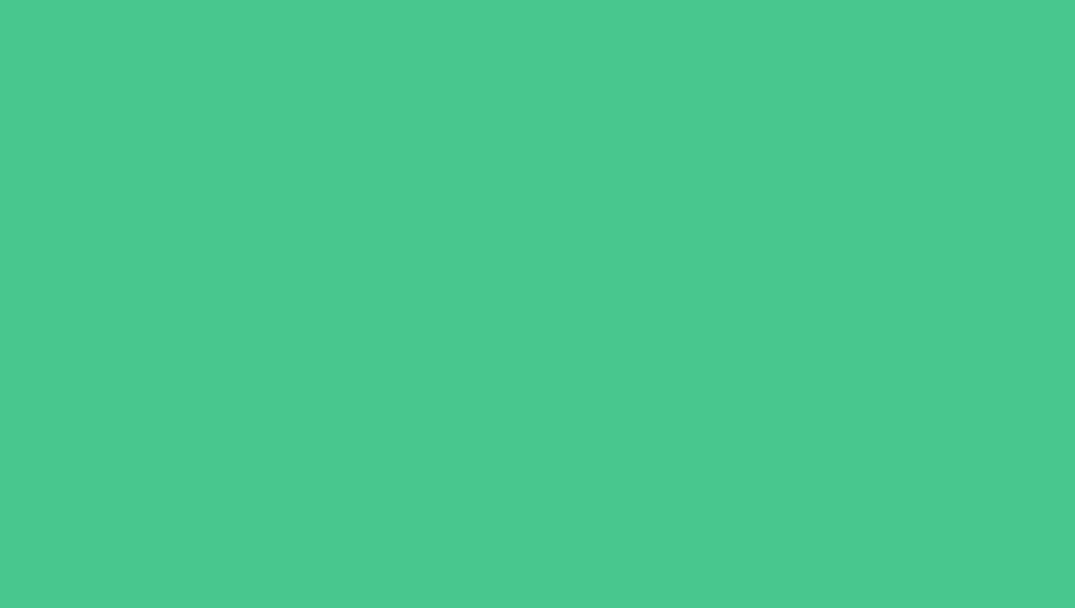
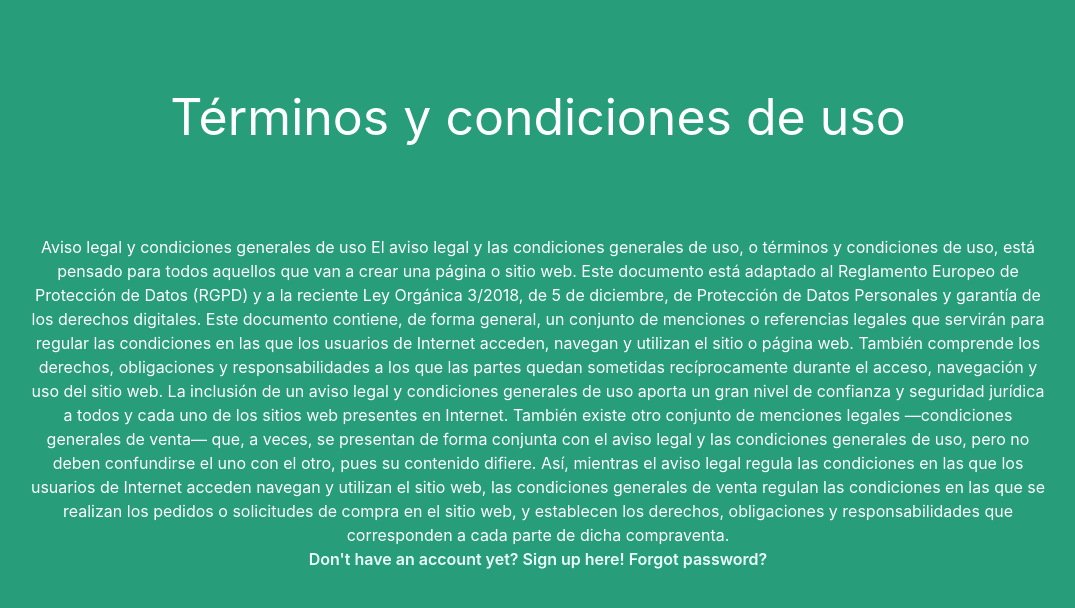
Before and after one commit to dannyjavi/cabify-frontend, a Vue app: page /terms in a window 1280 px wide. Shown: the top 608 px of the page, without its empty margins (102-1177 px from the left). Built offline with nearby package versions, Linux system fonts and the light colour scheme.

Commit message:
search page añadida

```diff
--- a/package.json
+++ b/package.json
@@ -7,8 +7,10 @@
     "build": "vue-cli-service build"
   },
   "dependencies": {
+    "axios": "^0.21.0",
     "core-js": "^3.6.5",
     "vue": "^2.6.11",
+    "vue-axios": "^3.1.3",
     "vue-router": "^3.2.0",
     "vuex": "^3.4.0"
   },
--- a/public/index.html
+++ b/public/index.html
@@ -1,5 +1,5 @@
 <!DOCTYPE html>
-<html lang="en" class="has-background-success">
+<html lang="en" style="background-color: #279D79;">
   <head>
     <meta charset="utf-8">
     <meta http-equiv="X-UA-Compatible" content="IE=edge">
--- a/src/App.vue
+++ b/src/App.vue
@@ -1,17 +1,14 @@
 <template>
   <div id="app">
-    <MainNav />
     <router-view />
-    <MainFooter />
   </div>
 </template>
 
 <script>
-import MainNav from './components/MainNav'
 import MainFooter from './components/MainFooter'
 export default {
   name: 'App',
-  components: { MainNav, MainFooter }
+  components: { MainFooter }
 }
 </script>
 
--- a/src/components/MainNav.vue
+++ /dev/null
@@ -1,13 +0,0 @@
-<template>
-
-</template>
-
-<script>
-export default {
-  name: 'MainNav'
-}
-</script>
-
-<style>
-
-</style>
--- a/src/components/Map.vue
+++ b/src/components/Map.vue
@@ -1,33 +1,35 @@
 <template>
-  <div class="container mt-6">
-    <div id="mapid"></div>
-  </div>
+  <div id="mapid" class="container"></div>
 </template>
 
 <script>
 export default {
-  name: 'Map',
+  name: "Map",
   mounted() {
-    let mymap = L.map('mapid').setView([36.72, -4.42], 15);
-    mymap.locate({ enableHighAccuracy: true })
-    mymap.locate({ setView: true })
-    let tileURL = 'https://api.mapbox.com/styles/v1/{id}/tiles/{z}/{x}/{y}?access_token=pk.eyJ1IjoibWFwYm94IiwiYSI6ImNpejY4NXVycTA2emYycXBndHRqcmZ3N3gifQ.rJcFIG214AriISLbB6B5aw'
-  	L.tileLayer( tileURL, {
-    minZoom: 14,
-		maxZoom: 16,
-		id: 'mapbox/streets-v11',
-		tileSize: 512,
-		zoomOffset: -1
-  }).addTo(mymap);
-  mymap.on('locationfound', e => {
-    const coords = [e.latlng.lat, e.latlng.lng]
-    let marker = L.marker(coords).bindPopup('You are here!').addTo(mymap)
-    console.log(e)
-  })
-  }
-}
+    let mymap = L.map("mapid").setView([36.72, -4.42], 15);
+    mymap.locate({ enableHighAccuracy: true });
+    mymap.locate({ setView: true });
+    let tileURL =
+      "https://api.mapbox.com/styles/v1/{id}/tiles/{z}/{x}/{y}?access_token=pk.eyJ1IjoibWFwYm94IiwiYSI6ImNpejY4NXVycTA2emYycXBndHRqcmZ3N3gifQ.rJcFIG214AriISLbB6B5aw";
+    L.tileLayer(tileURL, {
+      minZoom: 14,
+      maxZoom: 16,
+      id: "mapbox/streets-v11",
+      tileSize: 512,
+      zoomOffset: -1,
+    }).addTo(mymap);
+    mymap.on("locationfound", (e) => {
+      const coords = [e.latlng.lat, e.latlng.lng];
+      let marker = L.marker(coords).bindPopup("You are here!").addTo(mymap);
+      console.log(e);
+    });
+  },
+};
 </script>
 
 <style>
-  #mapid { height: 80vh; border: 4px black solid;}
+#mapid {
+  height: 60vh;
+  width: 100vw;
+}
 </style>
--- a/src/main.js
+++ b/src/main.js
@@ -2,8 +2,12 @@ import Vue from "vue";
 import App from "./App.vue";
 import router from "./router";
 import store from "./store";
+import VueAxios from 'vue-axios'
+import axios from 'axios'
 
 Vue.config.productionTip = false;
+
+Vue.use(VueAxios, axios)
 
 new Vue({
   router,
--- a/src/pages/HomePage.vue
+++ b/src/pages/HomePage.vue
@@ -1,6 +1,31 @@
 <template>
   <div>
-    <Map />
+    <header class="mt-6">
+      <p class="title is-2 has-text-centered has-text-white">
+        Welcome to <span class="is-italic">CoffeBy</span>
+      </p>
+    </header>
+    <section class="card-content container">
+      <div class="field">
+        <p class="control">
+          <router-link to="/login">
+            <button class="button is-white is-focused is-medium is-fullwidth title">
+              Login
+            </button>
+          </router-link>
+        </p>
+      </div>
+      <br>
+      <div class="field">
+        <p class="control">
+          <router-link to="/register">
+            <button class="button is-white is-focused is-medium is-fullwidth title">
+              Create Account
+            </button>
+          </router-link>
+        </p>
+      </div>
+    </section>
   </div>
 </template>
 
@@ -8,7 +33,6 @@
 import Map from '../components/Map'
 export default {
   name: "HomePage",
-  components: { Map }
 };
 </script>
 
--- a/src/pages/LoginPage.vue
+++ b/src/pages/LoginPage.vue
@@ -1,12 +1,14 @@
 <template>
   <div>
     <header class="mt-6">
-      <p class="title is-2 has-text-centered has-text-white">Account Login</p>
+      <p class="title is-2 has-text-centered has-text-white">
+        Account Login
+      </p>
     </header>
-    <section class="card-content has-background-success">
+    <section class="card-content">
       <div class="field">
         <p class="control has-icons-left has-icons-right">
-          <input class="input is-medium" type="email" placeholder="Email" />
+          <input v-model="loginPayload.email" class="input is-medium" type="email" placeholder="Email" />
           <span class="icon is-small is-left">
             <i class="fas fa-envelope"></i>
           </span>
@@ -14,7 +16,7 @@
       </div>
       <div class="field">
         <p class="control has-icons-left">
-          <input class="input is-medium" type="password" placeholder="Password" />
+          <input v-model="loginPayload.password" class="input is-medium" type="password" placeholder="Password" />
           <span class="icon is-small is-left">
             <i class="fas fa-lock"></i>
           </span>
@@ -22,7 +24,7 @@
       </div>
       <div class="field">
         <p class="control">
-          <button class="button is-dark is-focused is-medium is-fullwidth title">Login</button>
+          <button @click="login" class="button is-dark is-focused is-medium is-fullwidth title">Login</button>
         </p>
       </div>
     </section>
@@ -41,11 +43,34 @@
 </template>
 
 <script>
-export default {};
+export default {
+  name: 'LoginPage',
+  data() {
+    return {
+      loginPayload: {
+        email: "",
+        password: ""
+      }
+    }
+  },
+  methods: {
+    async login() {
+      const response = await this.axios.post('http://localhost:3000/auth/login', this.loginPayload)
+      console.log("logeado")
+      window.localStorage.setItem("token", response.data.token)
+      console.log(response.data.token)
+      this.$router.push("/");
+    }
+  }
+};
 </script>
 
 <style>
  .container {
    width: 80%;
  }
+
+
+
+
 </style>
--- a/src/pages/RegisterPage.vue
+++ b/src/pages/RegisterPage.vue
@@ -1,5 +1,5 @@
 <template>
-  <div id="maindiv" class="container mt-4">
+  <div class="container mt-4">
     <div class="field is-horizontal">
       <div class="field-label is-normal">
         <label class="label">Username</label>
@@ -7,7 +7,7 @@
       <div class="field-body">
         <div class="field">
           <p class="control is-expanded has-icons-left">
-            <input class="input" type="text" placeholder="First Name" />
+            <input v-model="registrationData.firstname" class="input" type="text" placeholder="First Name" />
             <span class="icon is-small is-left">
               <i class="fas fa-user"></i>
             </span>
@@ -15,7 +15,7 @@
         </div>
         <div class="field">
           <p class="control is-expanded has-icons-left">
-            <input class="input" type="text" placeholder="Last Name" />
+            <input v-model="registrationData.lastname" class="input" type="text" placeholder="Last Name" />
             <span class="icon is-small is-left">
               <i class="fas fa-user"></i>
             </span>
@@ -35,13 +35,13 @@
               <a class="button is-static"> +34 </a>
             </p>
             <p class="control is-expanded">
-              <input class="input" type="tel" placeholder="Your phone number" />
+              <input v-model="registrationData.phone" class="input" type="tel" placeholder="Your phone number" />
             </p>
           </div>
         </div>
         <div class="field">
           <p class="control is-expanded has-icons-left has-icons-right">
-            <input class="input" type="email" placeholder="Email" value="" />
+            <input v-model="registrationData.email" class="input" type="email" placeholder="Email" value="" />
             <span class="icon is-small is-left">
               <i class="fas fa-envelope"></i>
             </span>
@@ -57,7 +57,7 @@
       <div class="field-body">
         <div class="field">
           <p class="control is-expanded has-icons-left">
-            <input class="input" type="text" />
+            <input v-model="registrationData.password" class="input" type="text" />
           </p>
         </div>
         <div class="field-label is-normal">
@@ -66,8 +66,8 @@
         <div class="field">
           <div class="control">
             <div class="select is-fullwidth">
-              <select>
-                <option>Normal User</option>
+              <select v-model="registrationData.profile">
+                <option>User</option>
                 <option>Driver</option>
                 <option>Admin</option>
               </select>
@@ -84,23 +84,53 @@
       <div class="field-body">
         <div class="field">
           <div class="control">
-            <button class="button is-primary">Create User</button>
+            <button class="button is-dark is-focused is-medium is-fullwidth title">Create User</button>
           </div>
         </div>
       </div>
     </div>
-    <p>Lorem ipsum dolor sit amet consectetur adipisicing elit. Mollitia aspernatur et non enim quia dolorem repudiandae sint a ullam, delectus incidunt tempora aperiam cumque labore maiores! Alias eius vel cum.</p>
   </div>
 </template>
 
 <script>
 export default {
   name: "RegisterPage",
+  data() {
+    return {
+      registrationData: {
+        firstname: "",
+        lastname:"",
+        phone: "",
+        email: "",
+        password: "",
+        profile: "User",
+        isEnabled: true,
+      },
+    };
+  },
+  methods: {
+    async register() {
+      console.info(
+        "Enviamos los datos para solicitar el registro de un nuevo usuario"
+      );
+      try {
+        let result = await this.axios.post(
+          "http://localhost:3000/users",
+          this.registrationData
+        );
+        console.info(result);
+        alert(
+          "Te has registrado satisfactorizamente. Puedes acceder con tu nueva cuenta desde el formulario de identificación"
+        );
+        this.$router.push("/login");
+      }catch{
+
+      }
+    },
+  },
 };
 </script>
 
 <style>
-  #maindiv {
-    background-color: green;
-  }
+
 </style>
--- /dev/null
+++ b/src/pages/SearchPage.vue
@@ -0,0 +1,17 @@
+<template>
+  <div>
+    <Map />
+  </div>
+</template>
+
+<script>
+import Map from '../components/Map'
+export default {
+  name: 'SearchPage',
+  components: { Map }
+}
+</script>
+
+<style>
+
+</style>
--- a/src/pages/TermsPage.vue
+++ b/src/pages/TermsPage.vue
@@ -1,13 +1,63 @@
 <template>
-
+  <div class="has-text-centered has-text-white">
+    <header>Términos y condiciones de uso</header>
+    <div class="container mt-4">
+      <p>
+        Aviso legal y condiciones generales de uso El aviso legal y las
+        condiciones generales de uso, o términos y condiciones de uso, está
+        pensado para todos aquellos que van a crear una página o sitio web. Este
+        documento está adaptado al Reglamento Europeo de Protección de Datos
+        (RGPD) y a la reciente Ley Orgánica 3/2018, de 5 de diciembre, de
+        Protección de Datos Personales y garantía de los derechos digitales.
+        Este documento contiene, de forma general, un conjunto de menciones o
+        referencias legales que servirán para regular las condiciones en las que
+        los usuarios de Internet acceden, navegan y utilizan el sitio o página
+        web. También comprende los derechos, obligaciones y responsabilidades a
+        los que las partes quedan sometidas recíprocamente durante el acceso,
+        navegación y uso del sitio web. La inclusión de un aviso legal y
+        condiciones generales de uso aporta un gran nivel de confianza y
+        seguridad jurídica a todos y cada uno de los sitios web presentes en
+        Internet. También existe otro conjunto de menciones legales —condiciones
+        generales de venta— que, a veces, se presentan de forma conjunta con el
+        aviso legal y las condiciones generales de uso, pero no deben
+        confundirse el uno con el otro, pues su contenido difiere. Así, mientras
+        el aviso legal regula las condiciones en las que los usuarios de
+        Internet acceden navegan y utilizan el sitio web, las condiciones
+        generales de venta regulan las condiciones en las que se realizan los
+        pedidos o solicitudes de compra en el sitio web, y establecen los
+        derechos, obligaciones y responsabilidades que corresponden a cada parte
+        de dicha compraventa.
+      </p>
+    </div>
+    <footer>
+      <div class="field">
+        <p class="control has-text-centered">
+          <a class="has-text-primary-light title is-6">Don't have an account yet? Sign up here! Forgot password?</a>
+        </p>
+      </div>
+    </footer>
+  </div>
 </template>
 
 <script>
 export default {
-  name: 'TermsPage'
-}
+  name: "TermsPage",
+};
 </script>
 
 <style>
 
+header {
+ font-size: 50px;
+ margin: 80px;
+}
+
+.container mt-4 {
+  display: inline-block;
+  margin: 10px;
+}
+
+footer {}
+
+
 </style>
--- a/src/router/index.js
+++ b/src/router/index.js
@@ -1,15 +1,19 @@
 import Vue from "vue";
 import VueRouter from "vue-router";
 import HomePage from "../pages/HomePage";
+import SearchPage from "../pages/SearchPage";
 import LoginPage from "../pages/LoginPage";
 import RegisterPage from "../pages/RegisterPage";
+import TermsPage from "../pages/TermsPage";
 
 Vue.use(VueRouter);
 
 const routes = [
   { path: "/", name: "Home", component: HomePage },
+  { path: "/search", name: "Search", component: SearchPage },
   { path: "/login", name: "Login", component: LoginPage },
-  { path: "/register", name: "Register", component: RegisterPage }
+  { path: "/register", name: "Register", component: RegisterPage },
+  { path: "/terms", name:"Terms", component: TermsPage }
 ];
 
 const router = new VueRouter({
```
Also changed, not shown: 1 other file (tests, documents, lock files or other folders).
